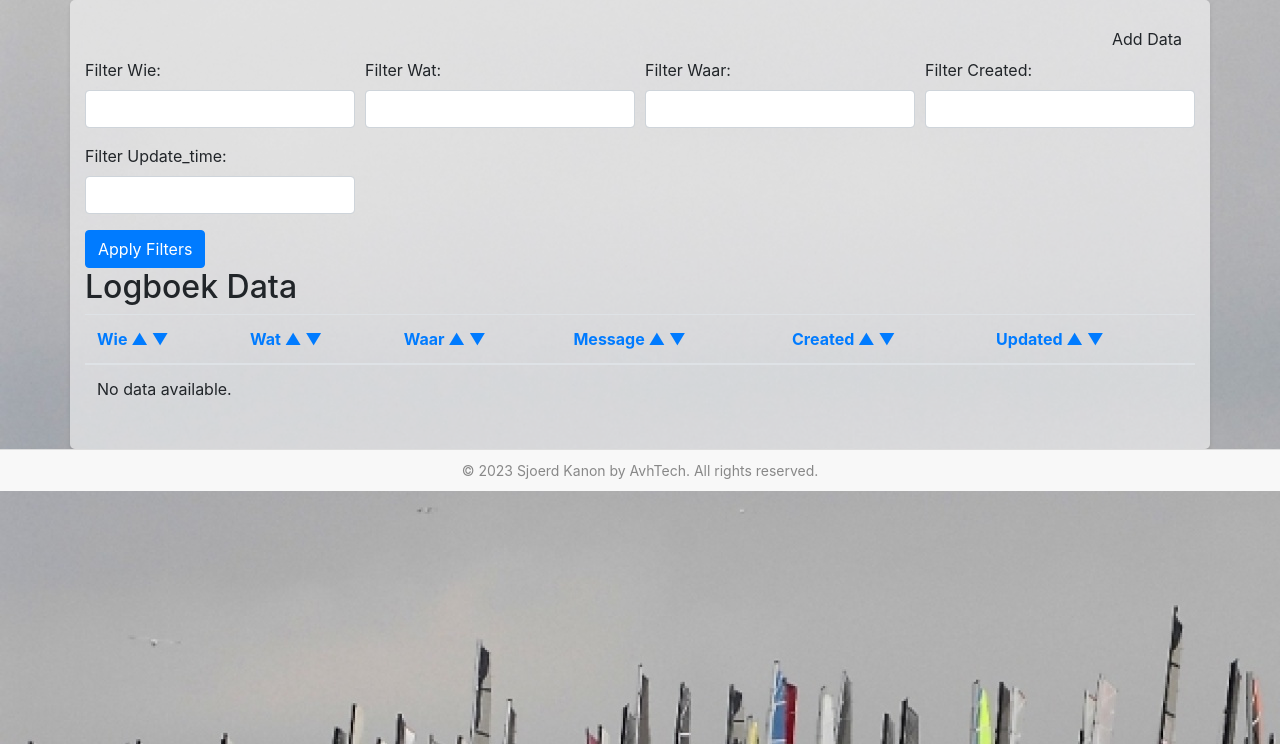
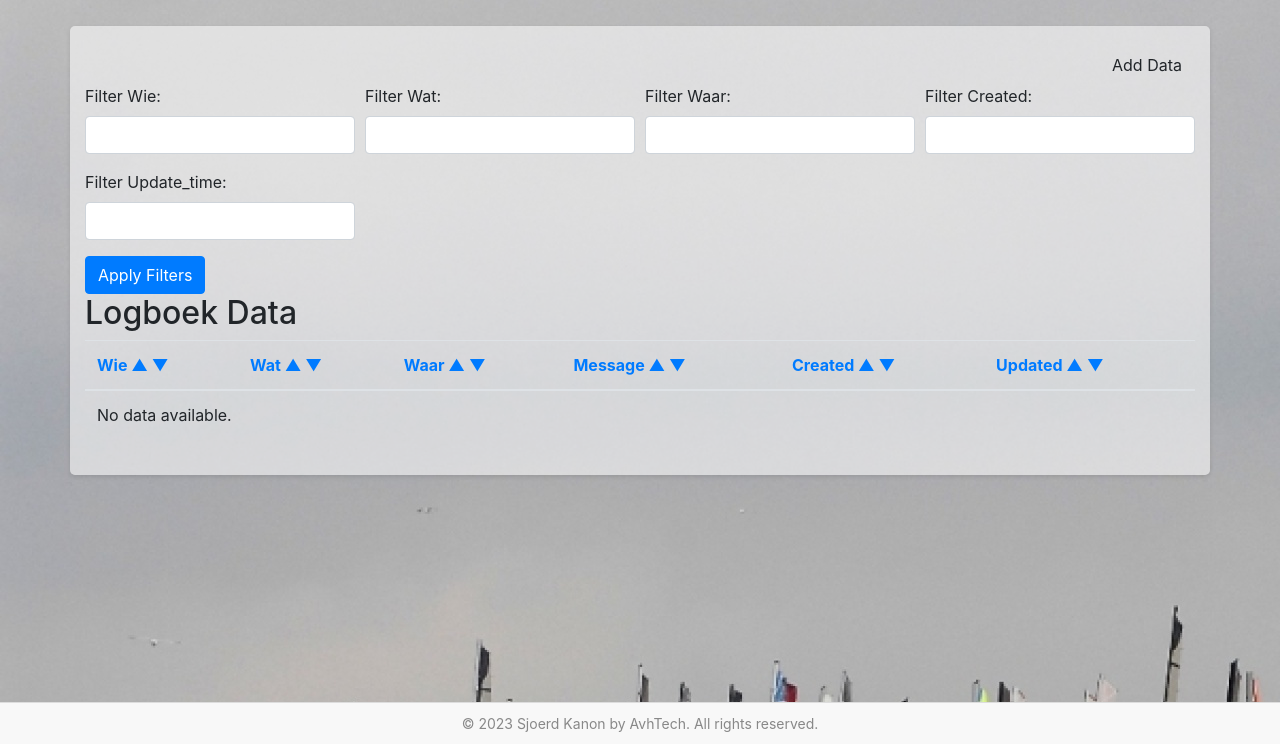
Before and after one commit to sjkanon/logboek, a PHP site: page /logboek.php in a window 1280 px wide. Shown: the part 56-800 px from the top of the page. Run offline with PHP 8.4, Linux system fonts and the light colour scheme; data that the repository does not hold is empty.

Commit message:
Sep 3, 2023, 7:07 PM

```diff
--- a/logboek.php
+++ b/logboek.php
@@ -122,6 +122,7 @@ if ($conn) {
                 </ul>
             </div>
     </nav>
+    </header>
     <div class="container">
         <div class="add-user-button">
             <a href="add_form.php" class="btn">Add Data</a>
--- a/styles/stylesheet.css
+++ b/styles/stylesheet.css
@@ -5,7 +5,7 @@ body{
     padding: 0;
     display: flex;
     flex-direction: column;
-    min-height: 100vh !important; /* Set minimum height of the viewport */
+    min-height: 100vh; /* Set minimum height of the viewport */
 }
 header{
     margin-bottom: 2vw;
@@ -69,7 +69,7 @@ a.nav-link{
 }
 
 footer {
-    margin-top: auto !important;
+    margin-top: auto;
     text-align: center;
     padding: 10px;
     background-color: #f8f8f8;
```
